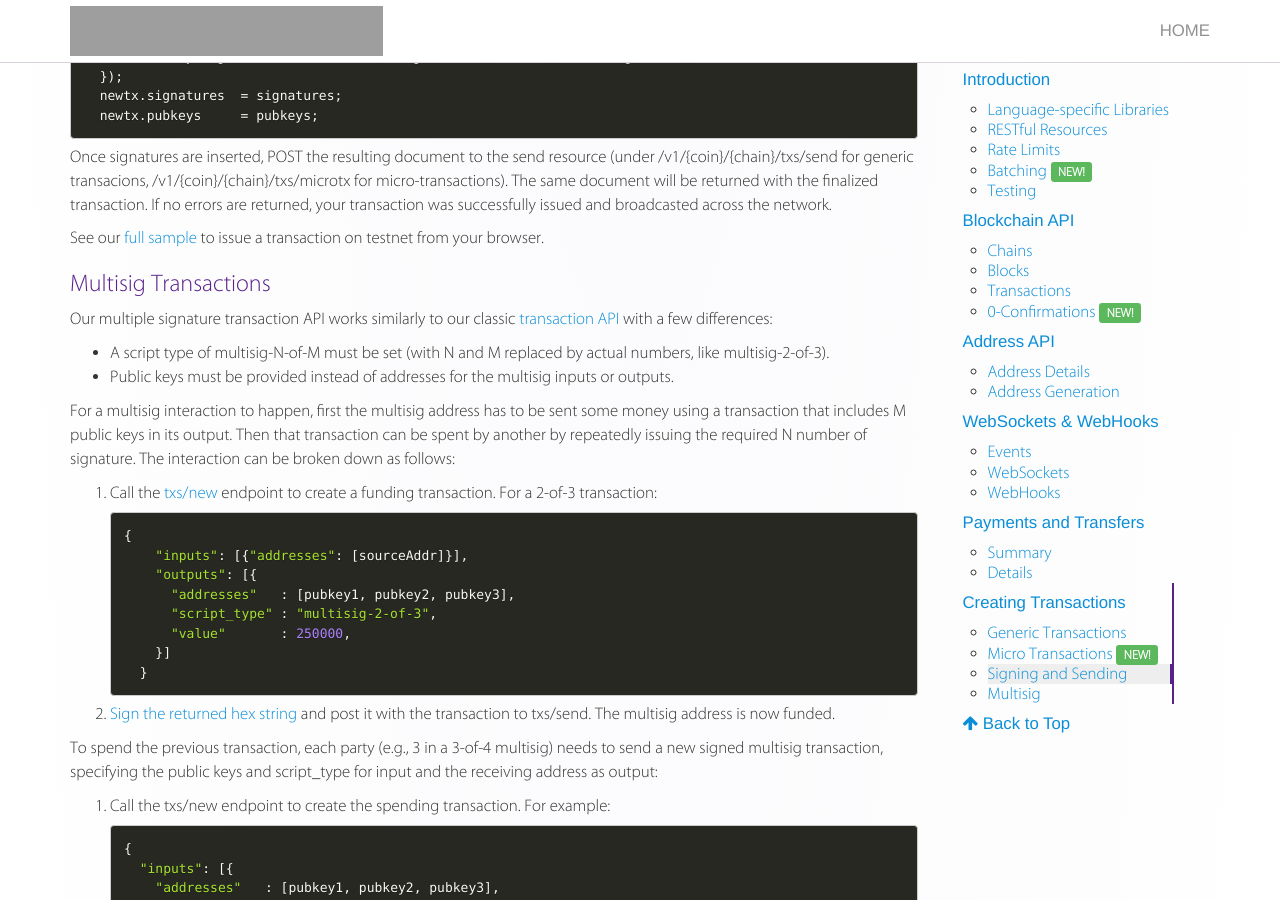
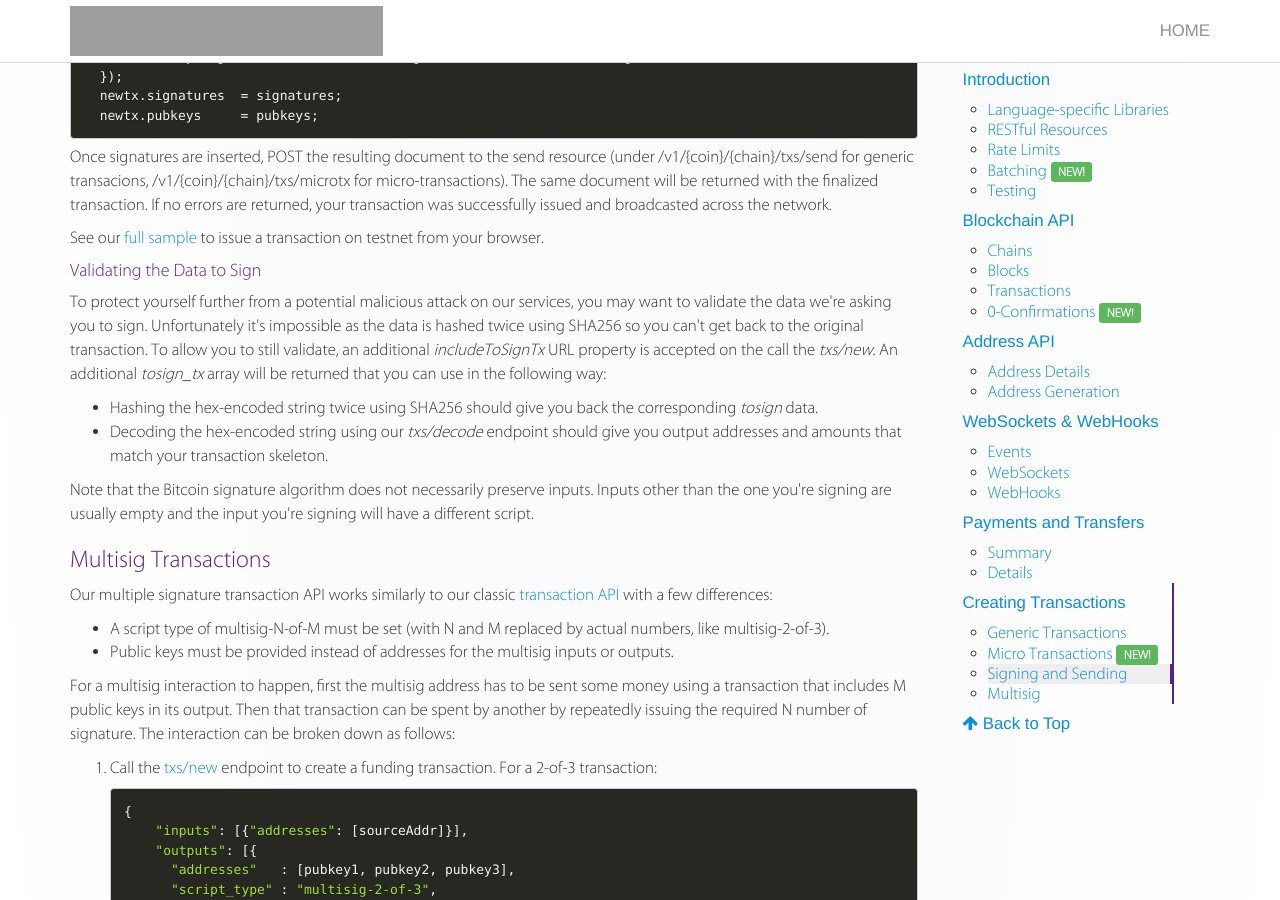
Before and after one commit to blockcypher/documentation, a Jekyll site: the page built from index.html, in a window 1280 px wide and 900 px high, scrolled down 30556 px. Built offline with Jekyll 4.4.1, drawn with Linux system fonts in a browser that asks for light colours; nearby versions of some CDN libraries; some web fonts are replaced.

Commit message:
Documenting tx tosign verification.

```diff
--- a/_includes/reference/creating_txns.html
+++ b/_includes/reference/creating_txns.html
@@ -454,6 +454,18 @@ $ curl -H "Content-Type: application/json" -d @microtx_signed.json https://api.b
 
 <p>See our <a href="/samples/create-tx.html">full sample</a> to issue a transaction on testnet from your browser.</p>
 
+<span class="title-anchor" id="validate_tosign"></span>
+<h4 class="text-purple">Validating the Data to Sign</h4>
+
+<p>To protect yourself further from a potential malicious attack on our services, you may want to validate the data we're asking you to sign. Unfortunately it's impossible as the data is hashed twice using SHA256 so you can't get back to the original transaction. To allow you to still validate, an additional <em>includeToSignTx</em> URL property is accepted on the call the <em>txs/new</em>. An additional <em>tosign_tx</em> array will be returned that you can use in the following way:</p>
+
+<ul class="list">
+  <li>Hashing the hex-encoded string twice using SHA256 should give you back the corresponding <em>tosign</em> data.</li>
+  <li>Decoding the hex-encoded string using our <em>txs/decode</em> endpoint should give you output addresses and amounts that match your transaction skeleton.</li>
+</ul>
+
+<p>Note that the Bitcoin signature algorithm does not necessarily preserve inputs. Inputs other than the one you're signing are usually empty and the input you're signing will have a different script.</p>
+
 <span class="title-anchor" id="multisig"></span>
 <h3 class="text-purple">Multisig Transactions</h3>
 
```
